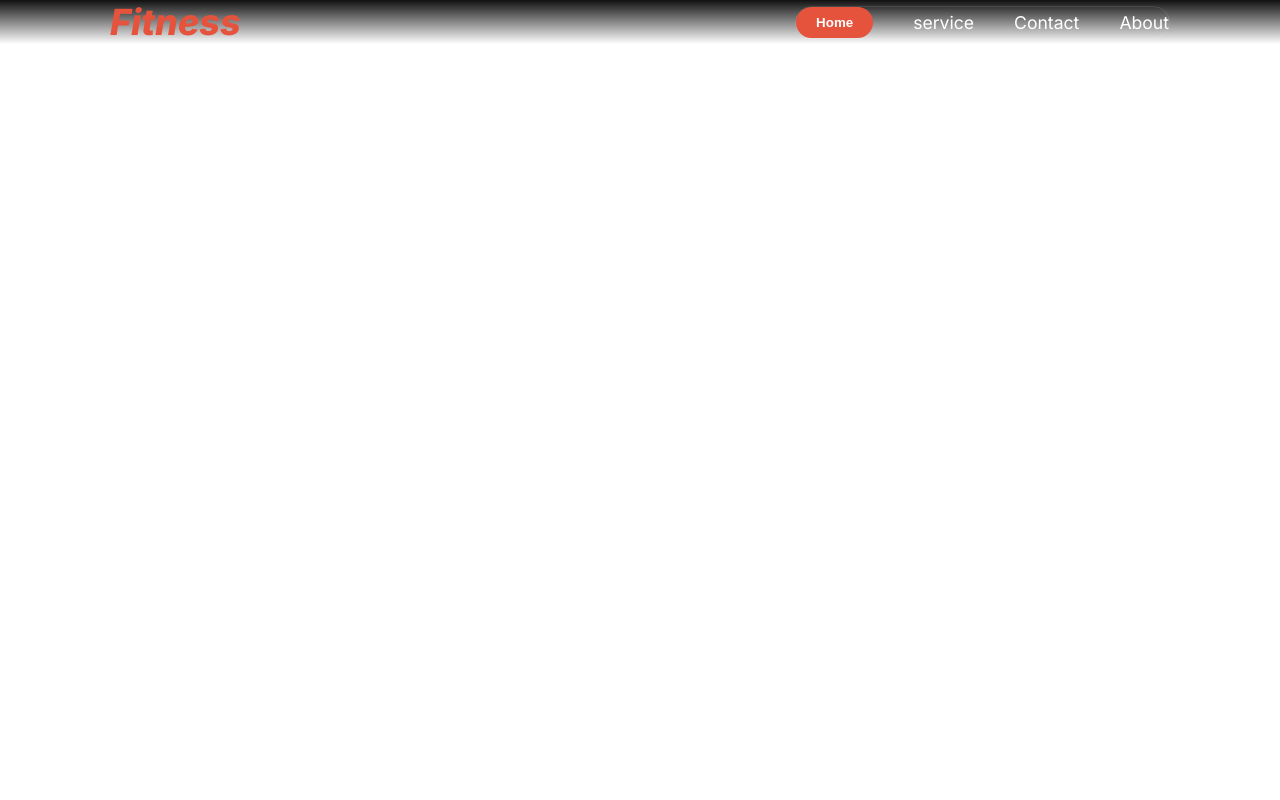
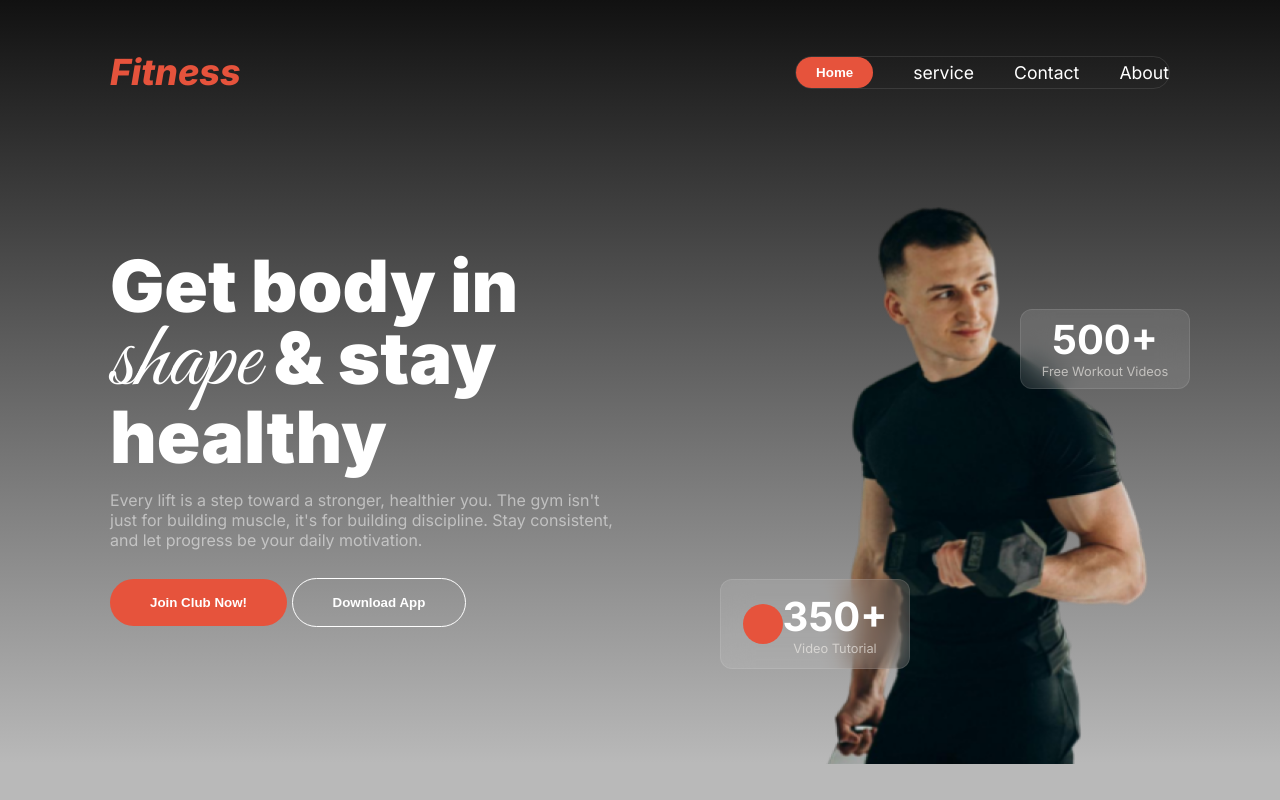
Before and after one commit to shantoislam242/assignment-2, a plain HTML site: page index.html in a window 1280 px wide. Drawn offline with Linux system fonts and the light colour scheme.

Commit message:
banner section added

```diff
--- a/index.html
+++ b/index.html
@@ -1,16 +1,20 @@
 <!DOCTYPE html>
 <html lang="en">
+
 <head>
     <meta charset="UTF-8">
     <meta name="viewport" content="width=device-width, initial-scale=1.0">
     <title>Assignment-2</title>
-       <link rel="stylesheet" href="styles/style.css">
-       <link rel="stylesheet" href="styles/responsive.css">
-       <link rel="stylesheet" href="https://cdnjs.cloudflare.com/ajax/libs/font-awesome/6.0.0-beta3/css/all.min.css">
+    <link rel="stylesheet" href="styles/style.css">
+    <link rel="stylesheet" href="styles/responsive.css">
+    <link rel="stylesheet" href="https://cdnjs.cloudflare.com/ajax/libs/font-awesome/6.0.0-beta3/css/all.min.css">
+    <link href="https://fonts.googleapis.com/css2?family=Great+Vibes&display=swap" rel="stylesheet">
+
 </head>
+
 <body class="inter-font-family">
     <header>
-       <div class="nav-wrap">
+
         <nav class="navbar-main cs-width">
             <div>
                 <h3 class="fitness">Fitness</h3>
@@ -25,7 +29,32 @@
                 <i class="fa-solid fa-bars"></i>
             </div>
         </nav>
-       </div>
+        <section class="banner cs-width">
+            <div class="banner-text">
+                <h1 class="banner-title">Get body in <br> <span id="dancing-script-family">shape</span> & stay <br> healthy</h1>
+                <p class="banner-description">Every lift is a step toward a stronger, healthier you. The gym isn't just for building muscle, it's for building discipline. Stay consistent, and let progress be your daily motivation.</p>
+               <div btn-section>
+                <button class="btn-primary bnr-btn">Join Club Now!</button>
+                <button class="btn-primary bnr-btn without-color">Download App</button>
+               </div>
+            </div>
+            <div class="card-container">
+                <div class="card-box box-1">
+                    <h3 class="card-ttl">500+</h3>
+                    <p class="card-des">Free Workout Videos</p>
+                </div>
+                <div class="card-box circle-block box-2">
+                    <div class="box-element">
+
+                    </div>
+                    <div class="box-txt">
+                        <h3 class="card-ttl">350+</h3>
+                        <p class="card-des  ">Video Tutorial</p>
+                    </div>
+                </div>
+
+            </div>
+        </section>
     </header>
     <main>
 
@@ -35,4 +64,5 @@
     </footer>
 
 </body>
+
 </html>
--- a/styles/responsive.css
+++ b/styles/responsive.css
@@ -1,4 +1,7 @@
 @media screen and (max-width:576px) {
+    body{
+
+    }
     .nav-btn{
         display: none;
 
@@ -8,8 +11,46 @@
         color: white;
     }
     .navbar-main{
-        margin-top: 50px;
+        padding-top: 40px;
         margin-left: 20px;
         margin-right: 20px;
     }
+
+    .banner-text{
+        padding-left: 20px;
+        padding-right: 20px;
+    }
+
+    .banner{
+        display: flex;
+        flex-direction: column;
+        gap: 48px;
+    }
+    .bnr-btn{
+        padding: 14px 30px 14px 30px;
+      }
+
+    .card-container{
+        position:absolute;
+        width: 353px;
+        height: 588px;
+        background-position: left;
+        top: 850px;
+    }
+    .box-1{
+        position: relative;
+        left: 180px;
+        width: 130px;
+      }
+      .box-2{
+        position: relative;
+        left: 10px;
+        width: 190px;
+        height: 90px;
+      }
+      /* banner section complete */
+
+
+
+
 }
--- a/styles/style.css
+++ b/styles/style.css
@@ -6,12 +6,17 @@
     font-style: normal;
   }
 
+
 *{
     margin: 0;
     padding: 0;
     box-sizing: border-box;
 }
+
 /* shared styles */
+body{
+    background-color: rgb(185, 185, 185);
+}
 
 .cs-width{
     max-width: 1060px;
@@ -46,6 +51,7 @@ header{
 .navbar-main{
     display: flex;
     justify-content: space-between;
+   padding-top: 50px;
 }
 
 .navbar-main{
@@ -67,3 +73,108 @@ header{
     text-decoration: none;
     font-weight: 400;
 }
+
+/* banner section styles */
+
+.banner{
+    display: flex;
+    justify-content: space-between;
+    margin-top: 90px;
+    height: 580px;
+
+}
+.banner-text{
+    max-width: 520px;
+    padding-top: 70px;
+}
+.card-container{
+    background-image: url(../images/Images\ 2.png);
+    background-size: cover;
+    background-repeat: no-repeat;
+    background-position: left;
+    width: 350px;
+
+}
+
+.banner-title{
+    font-size: 4.5rem;
+    font-weight: 900;
+    color: #FFFFFF;
+    line-height: .9;
+}
+#dancing-script-family {
+    font-family: "Great Vibes", cursive;
+   font-weight: 300;
+   font-style: normal;
+   font-size: 6rem;
+  }
+  .banner-description{
+    font-size: 1rem;
+    font-weight: 400;
+    color: rgba(255, 255, 255, 0.5);
+    margin-top: 20px;
+    margin-bottom: 28px;
+  }
+
+  .bnr-btn{
+    padding: 16px 40px 16px 40px;
+  }
+  .without-color{
+    background-color: transparent;
+    border: 1px solid #FFFFFF;
+  }
+
+  /* card box style */
+  .card-container{
+    display: flex;
+    flex-direction: column;
+    gap: 190px;
+    padding-top: 125px;
+  }
+
+  .card-box{
+    border: 1px solid rgba(255, 255, 255, 0.1);
+    max-width: 190px;
+    height: 96px;
+    justify-content: center;
+    align-items: center;
+    text-align: center;
+    background: rgba(255, 255, 255, 0.1);
+    backdrop-filter: blur(15px);
+    border-radius: 12px;
+    color: #FFFFFF;
+  }
+  .box-1{
+    position: relative;
+    left: 200px;
+    width: 170px;
+    height: 80px;
+    padding-top: 5px;
+  }
+
+  .box-2{
+    position: relative;
+    left: -100px;
+    width: 190px;
+    height: 90px;
+  }
+.circle-block{
+
+    display: flex;
+  }
+.box-element{
+    width: 40px;
+    height: 40px;
+    background-color: rgb(230, 83, 60);
+    border-radius: 50%;
+    margin-left: 0;
+    padding-left: 0;
+}
+
+.card-ttl{
+    font-size: 2.5rem;
+}
+.card-des{
+    font-size:0.8rem;
+    color: rgba(239, 237, 232, 0.65);
+}
```
